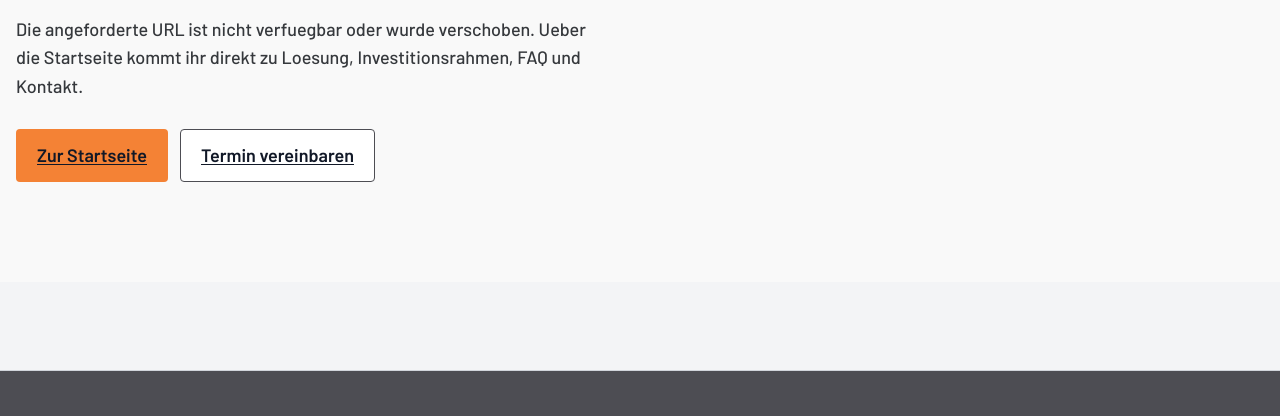
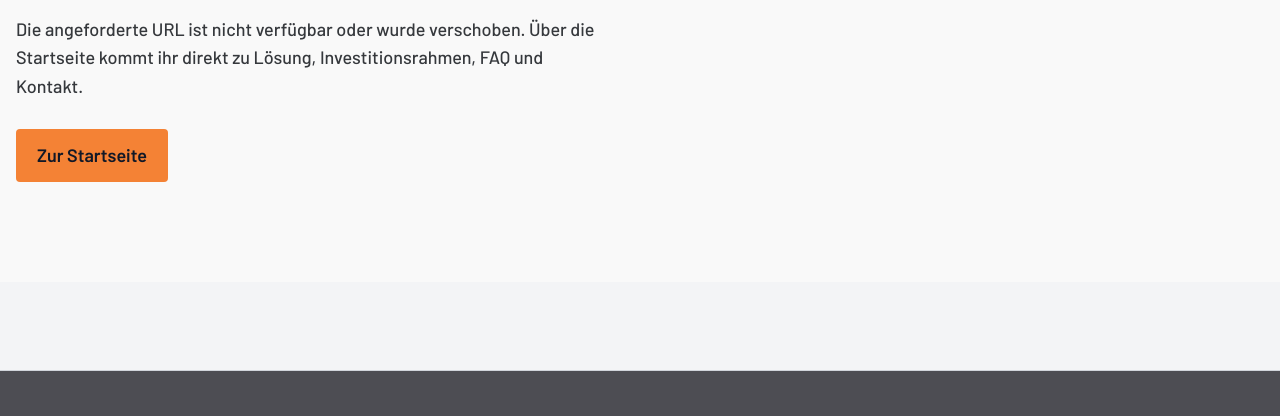
Before and after one commit to LightworksShop/StartupLandingpage, a website: page 404.html in a window 1280 px wide. Shown: the part 384-800 px from the top of the page. Drawn offline with Linux system fonts and the light colour scheme.

Commit message:
404 design

```diff
--- a/404.html
+++ b/404.html
@@ -68,10 +68,9 @@
         <article class="legal-copy not-found-copy">
           <p class="not-found-kicker">404</p>
           <h1>Diese Seite existiert nicht.</h1>
-          <p class="text-strong-color">Die angeforderte URL ist nicht verfuegbar oder wurde verschoben. Ueber die Startseite kommt ihr direkt zu Loesung, Investitionsrahmen, FAQ und Kontakt.</p>
+          <p class="text-strong-color">Die angeforderte URL ist nicht verfügbar oder wurde verschoben. Über die Startseite kommt ihr direkt zu Lösung, Investitionsrahmen, FAQ und Kontakt.</p>
           <div class="not-found-actions">
             <a class="btn btn-primary" href="index.html#top">Zur Startseite</a>
-            <a class="btn btn-secondary" href="index.html#pilot">Termin vereinbaren</a>
           </div>
         </article>
       </div>
--- a/styles.css
+++ b/styles.css
@@ -2313,7 +2313,6 @@ p {
 
 .legal-copy a {
   color: var(--color-primary-strong);
-  text-decoration: underline;
   text-underline-offset: 0.12em;
 }
 
```
